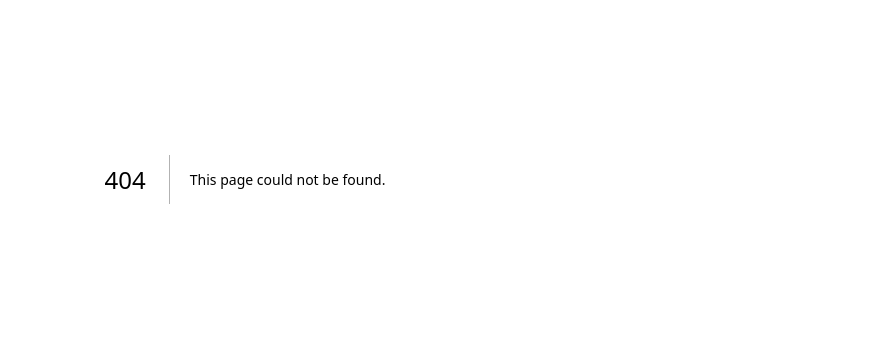
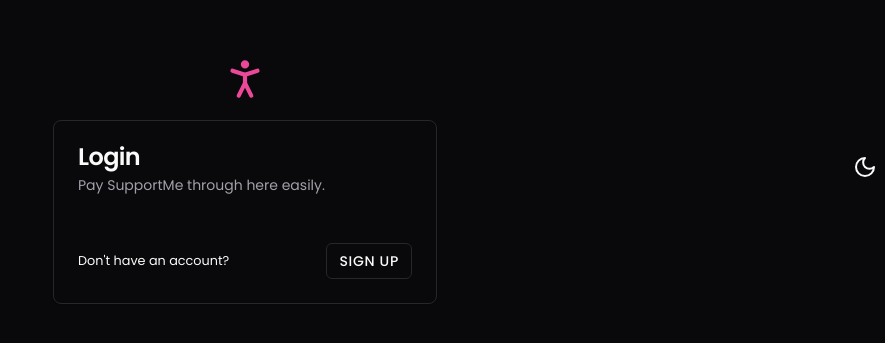
Before and after one commit to rifqimfahmi/shadcn-explore, a Next.js app: page /login in a window 1280 px wide. Before the commit this address had no page. Shown: the part 221-564 px from the top of the page, without its empty margins (395-1280 px from the left). Built offline with nearby package versions, Linux system fonts and the light colour scheme.

Commit message:
add card component

```diff
--- /dev/null
+++ b/app/(logged-out)/login/page.tsx
@@ -0,0 +1,27 @@
+import {Card, CardContent, CardDescription, CardFooter, CardHeader, CardTitle} from "@/components/ui/card";
+import {Button} from "@/components/ui/button";
+import Link from "next/link";
+import {PersonStandingIcon} from "lucide-react";
+
+export default function LoginPage() {
+    return (
+        <>
+            <PersonStandingIcon size={50} className={'text-pink-500'}/>
+            <Card className="w-full max-w-sm">
+                <CardHeader>
+                    <CardTitle>Login</CardTitle>
+                    <CardDescription>Pay SupportMe through here easily.</CardDescription>
+                </CardHeader>
+                <CardContent>
+                    {/*<p>Form content here</p>*/}
+                </CardContent>
+                <CardFooter className="flex justify-between">
+                    <small>Don't have an account?</small>
+                    <Button asChild variant={'outline'} size={"sm"}>
+                        <Link href={'/sign-up'}>Sign Up</Link>
+                    </Button>
+                </CardFooter>
+            </Card>
+        </>
+    )
+}
--- /dev/null
+++ b/components/ui/card.tsx
@@ -0,0 +1,79 @@
+import * as React from "react"
+
+import { cn } from "@/lib/utils"
+
+const Card = React.forwardRef<
+  HTMLDivElement,
+  React.HTMLAttributes<HTMLDivElement>
+>(({ className, ...props }, ref) => (
+  <div
+    ref={ref}
+    className={cn(
+      "rounded-lg border bg-card text-card-foreground shadow-sm",
+      className
+    )}
+    {...props}
+  />
+))
+Card.displayName = "Card"
+
+const CardHeader = React.forwardRef<
+  HTMLDivElement,
+  React.HTMLAttributes<HTMLDivElement>
+>(({ className, ...props }, ref) => (
+  <div
+    ref={ref}
+    className={cn("flex flex-col space-y-1.5 p-6", className)}
+    {...props}
+  />
+))
+CardHeader.displayName = "CardHeader"
+
+const CardTitle = React.forwardRef<
+  HTMLParagraphElement,
+  React.HTMLAttributes<HTMLHeadingElement>
+>(({ className, ...props }, ref) => (
+  <h3
+    ref={ref}
+    className={cn(
+      "text-2xl font-semibold leading-none tracking-tight",
+      className
+    )}
+    {...props}
+  />
+))
+CardTitle.displayName = "CardTitle"
+
+const CardDescription = React.forwardRef<
+  HTMLParagraphElement,
+  React.HTMLAttributes<HTMLParagraphElement>
+>(({ className, ...props }, ref) => (
+  <p
+    ref={ref}
+    className={cn("text-sm text-muted-foreground", className)}
+    {...props}
+  />
+))
+CardDescription.displayName = "CardDescription"
+
+const CardContent = React.forwardRef<
+  HTMLDivElement,
+  React.HTMLAttributes<HTMLDivElement>
+>(({ className, ...props }, ref) => (
+  <div ref={ref} className={cn("p-6 pt-0", className)} {...props} />
+))
+CardContent.displayName = "CardContent"
+
+const CardFooter = React.forwardRef<
+  HTMLDivElement,
+  React.HTMLAttributes<HTMLDivElement>
+>(({ className, ...props }, ref) => (
+  <div
+    ref={ref}
+    className={cn("flex items-center p-6 pt-0", className)}
+    {...props}
+  />
+))
+CardFooter.displayName = "CardFooter"
+
+export { Card, CardHeader, CardFooter, CardTitle, CardDescription, CardContent }
```
Also changed, not shown: 1 other file (tests, documents, lock files or other folders).
